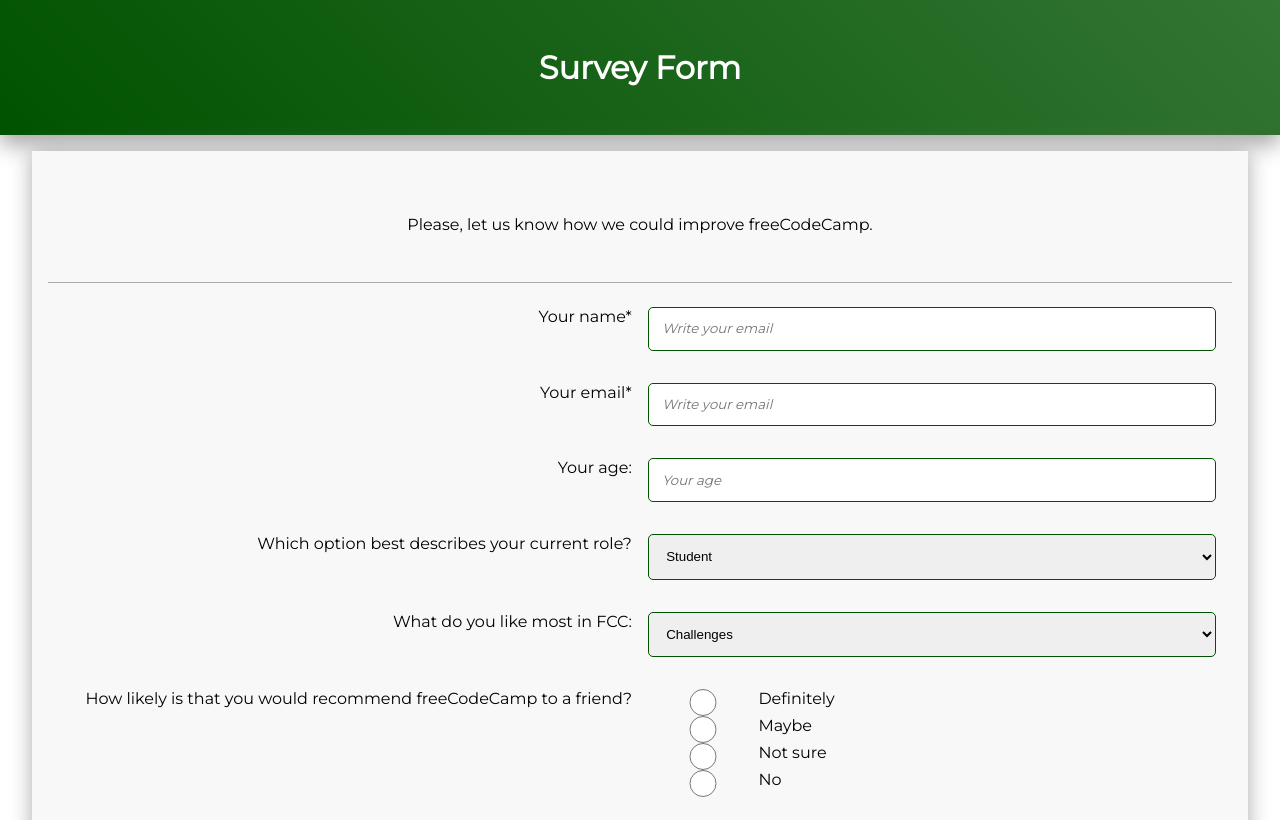
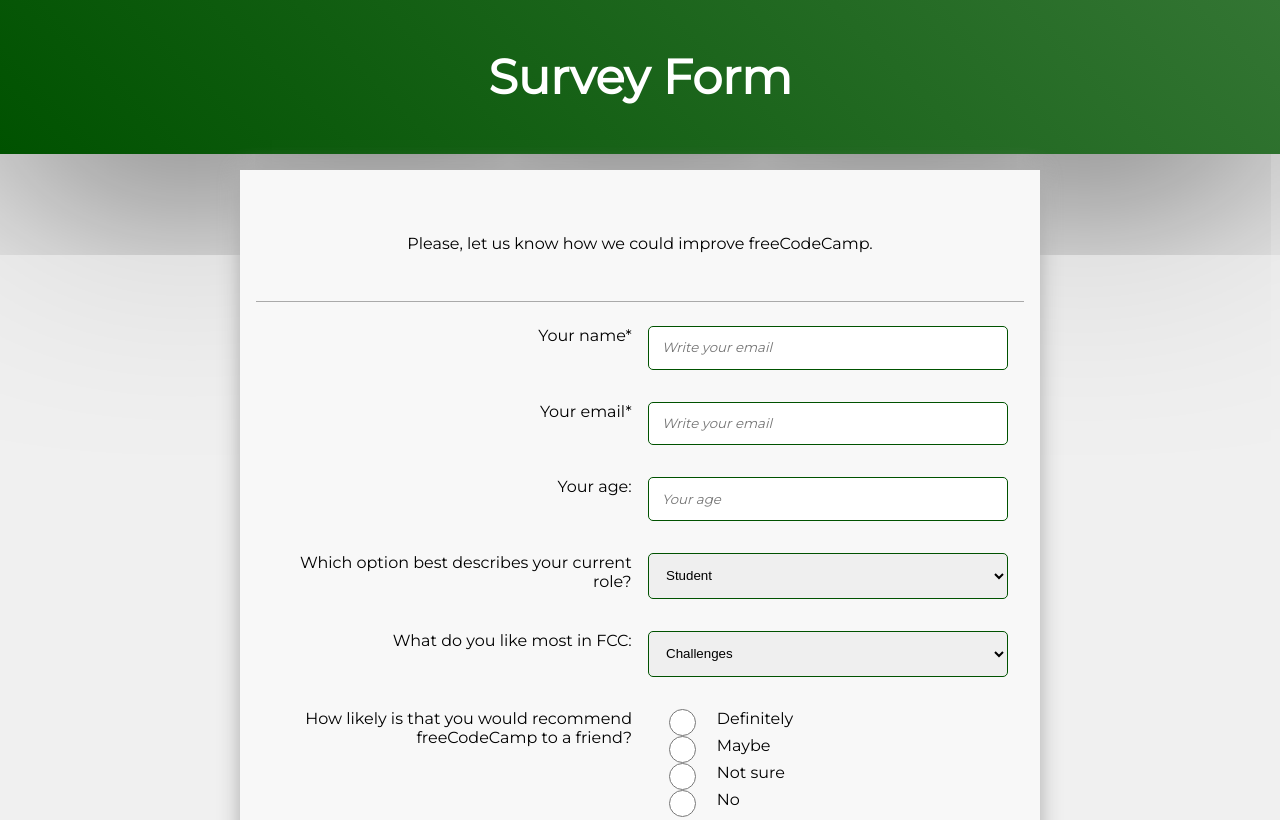
Before and after one commit to annaszalkiewicz/survey-form, a plain HTML site: page index.html in a window 1280 px wide. Shown: the top 820 px of the page. Drawn offline with Linux system fonts and the light colour scheme.

Commit message:
Edit styling

```diff
--- a/index.html
+++ b/index.html
@@ -170,7 +170,7 @@
 
 	<footer class="footer">
 		<p class="copyright">Written and coded by
-			<a href="https://mywebgraphicdesign.com">Anna Szalkiewicz</a>
+			<a href="https://mywebgraphicdesign.com" target="_blank">Anna Szalkiewicz</a>
 		</p>
 	</footer>
 
--- a/style.css
+++ b/style.css
@@ -7,12 +7,13 @@ body {
 	font-family: 'Montserrat', sans-serif;
 	font-size: 16px;
 	color: #000;
+	background-color: #f0f0f0;
 }
 .header {
 	padding: 2em;
 	background-image: linear-gradient(45deg, #005200, #337533);
 	color: #fff;
-	box-shadow: 0 10px 20px #aaa;
+	box-shadow: 0 0 500px #000;
 }
 .title {
 	font-size: 2em;
@@ -71,6 +72,7 @@ input[type="radio"]:focus, input[type="checkbox"]:focus {
 }
 .main {
 	width: 95%;
+	max-width: 800px;
 	margin: 1em auto;
 	box-shadow: 0 0 20px #aaa;
 	background-color: #f8f8f8;
@@ -129,6 +131,9 @@ button:focus {
 	.header {
 		padding: 3em;
 	}
+	.title {
+		font-size: 3em;
+	}
 	.description {
 		padding: 3em;
 	}
```
